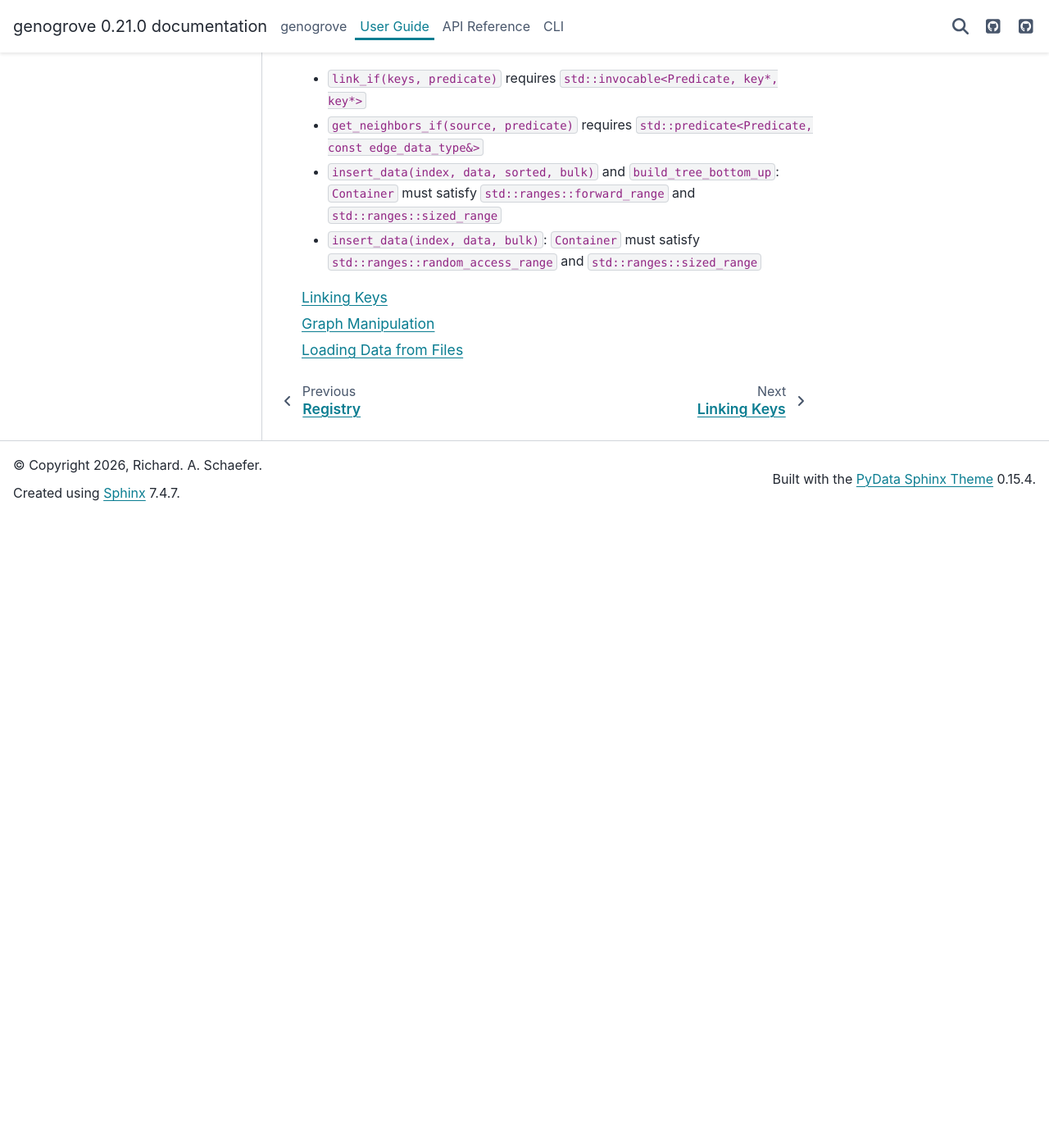
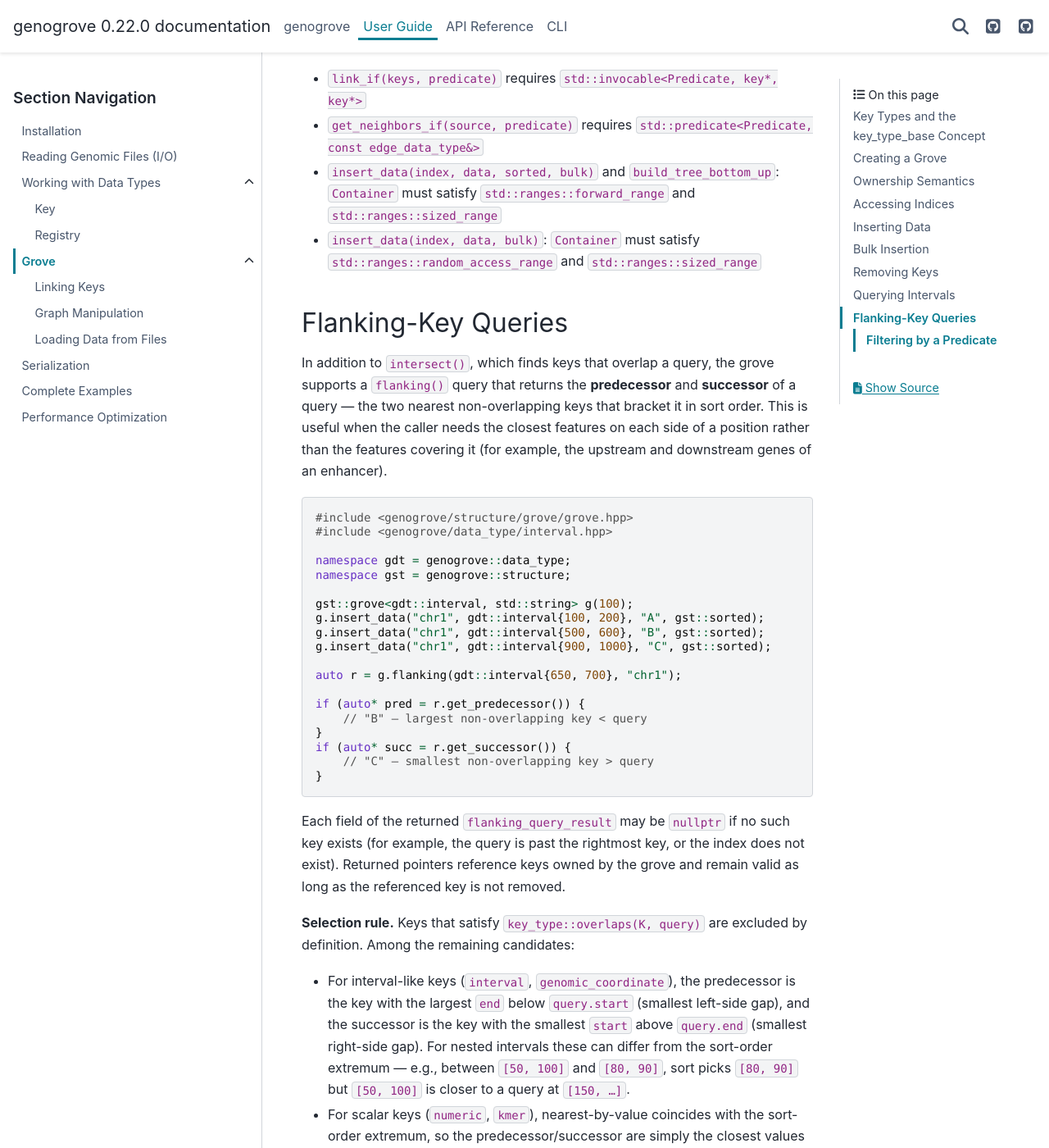
Before and after one commit to genogrove/docs, a Sphinx documentation site: the page built from source/guide/grove/grove.md, in a window 1280 px wide and 1400 px high, scrolled down 8205 px. Shown: the whole window at 82% size. Built offline with Sphinx 7.4.7 and the PyData theme 0.15.4, drawn with Linux system fonts in a browser that asks for light colours; before the commit the page ends 8835 px from its top, so only the background shows below that; some of the changed text lies outside the part shown.

Commit message:
Document v0.22.0 API changes
Bump docs version to v0.22.0 and document the public API changes
shipped in genogrove v0.22.0:

- grove::flanking() — predecessor/successor query for non-overlapping
  keys, with both default and predicate-filtered overloads. Adds a
  user guide section in source/guide/grove/grove.md and a Doxygen
  reference stub for flanking_query_result. (#103)
- gff_reader/bed_reader plain gzip support — note that .gz inputs
  may be either BGZF or plain gzip; both are read transparently
  via htslib's bgzf_open(). (#104)
- gff_reader/bed_reader zero-record behavior — structurally valid
  but record-less inputs no longer throw. Documents the empty-
  iterator pattern and the failure modes that still raise. (#105)
- Version bump to 0.22.0 in source/conf.py and the README badge. (#106)

Closes #103, #104, #105, #106.

````diff
--- a/source/conf.py
+++ b/source/conf.py
@@ -10,7 +10,7 @@ import os
 project = "genogrove"
 copyright = "2026, Richard. A. Schaefer"
 author = "Richard. A. Schaefer"
-release = "0.21.0"
+release = "0.22.0"
 
 # -- General configuration ---------------------------------------------------
 # https://www.sphinx-doc.org/en/master/usage/configuration.html#general-configuration
--- a/source/guide/grove/grove.md
+++ b/source/guide/grove/grove.md
@@ -364,6 +364,82 @@ The grove uses C++20 concepts to provide clear compile-time errors:
 - `insert_data(index, data, sorted, bulk)` and `build_tree_bottom_up`: `Container` must satisfy `std::ranges::forward_range` and `std::ranges::sized_range`
 - `insert_data(index, data, bulk)`: `Container` must satisfy `std::ranges::random_access_range` and `std::ranges::sized_range`
 
+## Flanking-Key Queries
+
+In addition to `intersect()`, which finds keys that overlap a query, the grove supports a
+`flanking()` query that returns the **predecessor** and **successor** of a query — the
+two nearest non-overlapping keys that bracket it in sort order. This is useful when the
+caller needs the closest features on each side of a position rather than the features
+covering it (for example, the upstream and downstream genes of an enhancer).
+
+```cpp
+#include <genogrove/structure/grove/grove.hpp>
+#include <genogrove/data_type/interval.hpp>
+
+namespace gdt = genogrove::data_type;
+namespace gst = genogrove::structure;
+
+gst::grove<gdt::interval, std::string> g(100);
+g.insert_data("chr1", gdt::interval{100, 200}, "A", gst::sorted);
+g.insert_data("chr1", gdt::interval{500, 600}, "B", gst::sorted);
+g.insert_data("chr1", gdt::interval{900, 1000}, "C", gst::sorted);
+
+auto r = g.flanking(gdt::interval{650, 700}, "chr1");
+
+if (auto* pred = r.get_predecessor()) {
+    // "B" — largest non-overlapping key < query
+}
+if (auto* succ = r.get_successor()) {
+    // "C" — smallest non-overlapping key > query
+}
+```
+
+Each field of the returned `flanking_query_result` may be `nullptr` if no such
+key exists (for example, the query is past the rightmost key, or the index does
+not exist). Returned pointers reference keys owned by the grove and remain valid
+as long as the referenced key is not removed.
+
+**Selection rule.** Keys that satisfy `key_type::overlaps(K, query)` are
+excluded by definition. Among the remaining candidates:
+
+- For interval-like keys (`interval`, `genomic_coordinate`), the predecessor is the key
+  with the largest `end` below `query.start` (smallest left-side gap), and the successor
+  is the key with the smallest `start` above `query.end` (smallest right-side gap). For
+  nested intervals these can differ from the sort-order extremum — e.g., between `[50, 100]`
+  and `[80, 90]`, sort picks `[80, 90]` but `[50, 100]` is closer to a query at `[150, …]`.
+- For scalar keys (`numeric`, `kmer`), nearest-by-value coincides with the sort-order
+  extremum, so the predecessor/successor are simply the closest values on each side.
+
+**Distance is computed by the caller** because it is type-specific. For closed-coord
+intervals: `query.start - predecessor->get_value().get_end() - 1`; for numeric scalars:
+`query.value - predecessor->get_value()`.
+
+### Filtering by a Predicate
+
+A second overload accepts a binary predicate `is_compatible(candidate, query)` that
+filters candidates before the overlap and ordering checks. Use this to express
+domain-specific constraints that are not encoded in `key_type::overlaps()` — for
+example, restricting the search to same-strand neighbors:
+
+```cpp
+auto r = grove.flanking(q, "chr1",
+    [](const auto& candidate, const auto& q) {
+        return q.get_strand() == '*' || candidate.get_strand() == '*'
+            || candidate.get_strand() == q.get_strand();
+    });
+```
+
+The predicate is invoked at leaf level only. Internal-node pruning is purely
+structural (based on aggregate ranges) and never consults the predicate, so
+subtrees that contain only incompatible keys are still visited but filtered
+out at the leaves.
+
+```{note}
+`flanking()` is named to avoid collision with the graph-overlay `get_neighbors()`,
+which returns graph-edge-connected keys — a distinct concept from spatial nearest
+neighbors.
+```
+
 ```{toctree}
 :maxdepth: 1
 
````
Also changed, not shown: README.md (+1 -1 lines), source/guide/io.md (+50 -0 lines), source/reference/cpp/data_type.md (+8 -0 lines).
